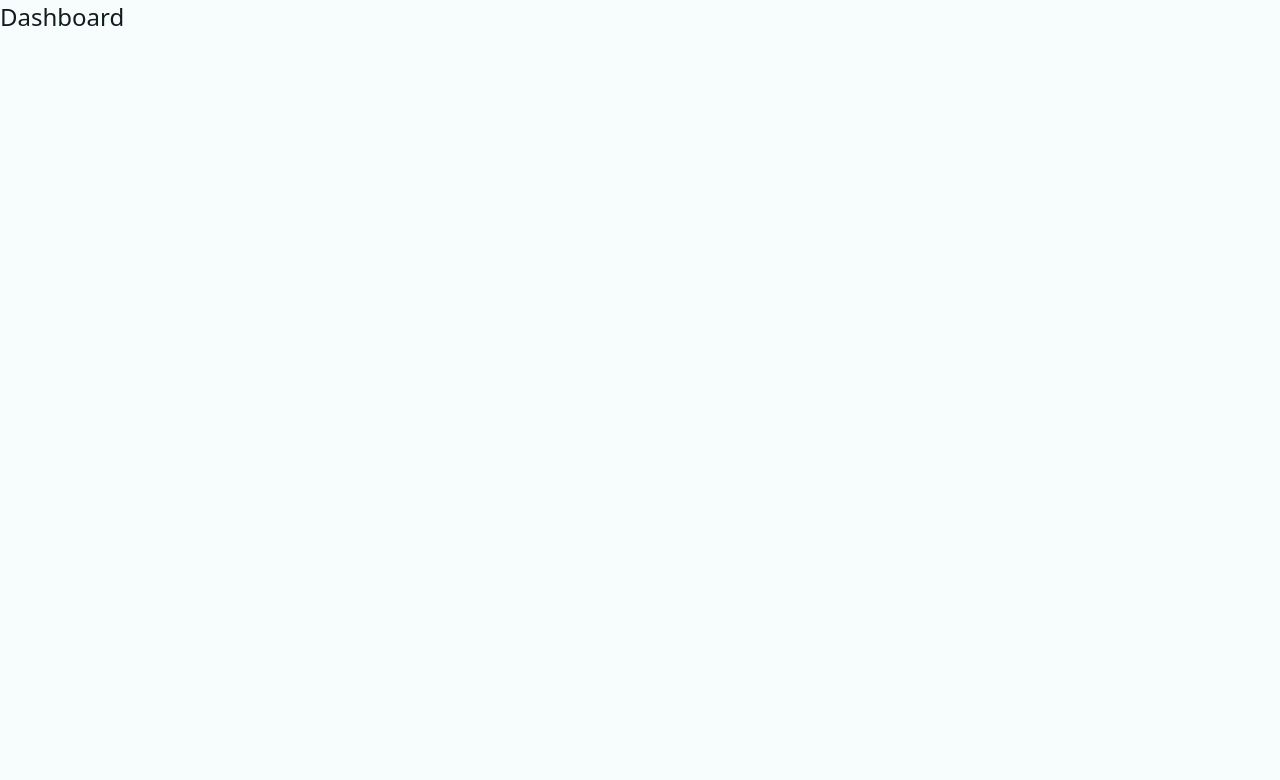
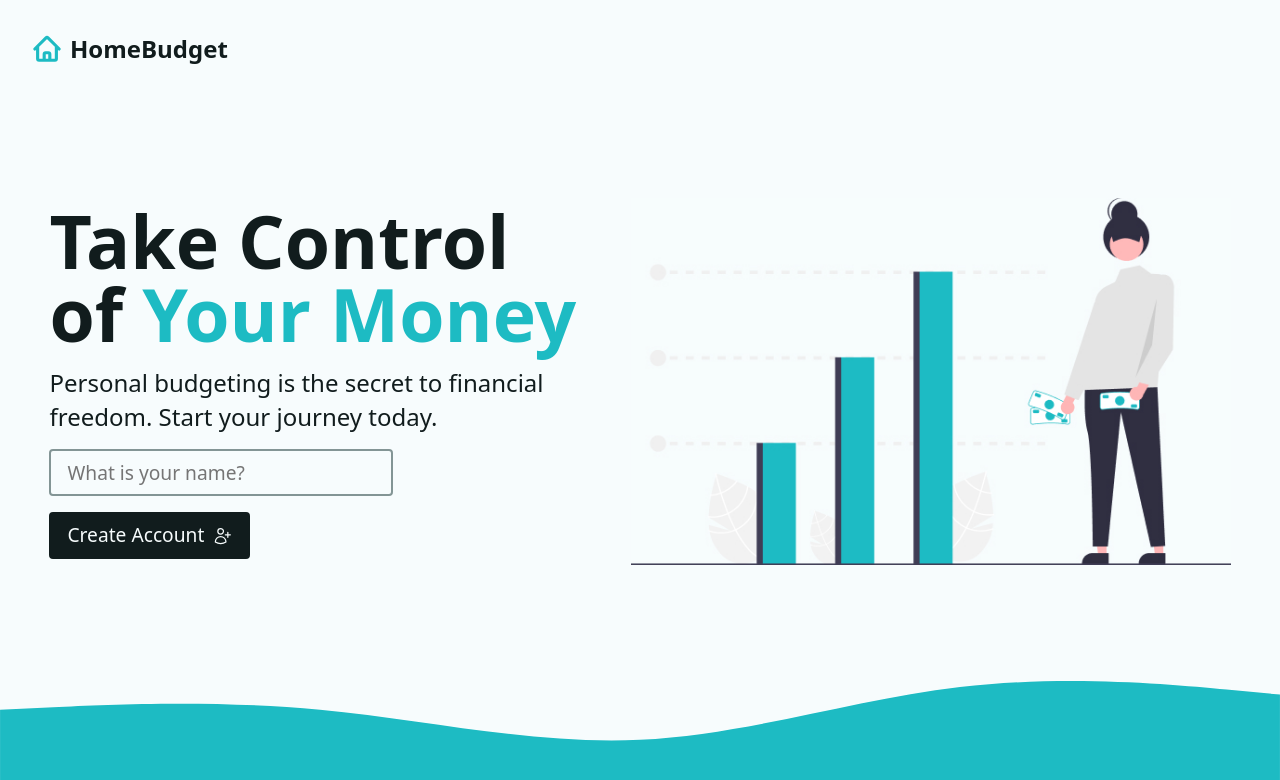
Before and after one commit to min33sky/budget-app, a React (Vite) app: page / in a window 1280 px wide. Shown: the top 780 px of the page. Built offline with nearby package versions, Linux system fonts and the light colour scheme.

Commit message:
feat: nav added

```diff
--- a/package.json
+++ b/package.json
@@ -9,6 +9,7 @@
     "preview": "vite preview"
   },
   "dependencies": {
+    "@heroicons/react": "^2.0.16",
     "react": "^18.2.0",
     "react-dom": "^18.2.0",
     "react-hot-toast": "^2.4.0",
--- a/src/App.tsx
+++ b/src/App.tsx
@@ -1,19 +1,34 @@
 import { createBrowserRouter, RouterProvider } from 'react-router-dom';
-import Dashboard, { dashboardLoader } from './pages/Dashboard';
+import { logoutAction } from './actions/logout';
+import Main, { mainLoader } from './layouts/Main';
+import Dashboard, { dashboardAction, dashboardLoader } from './pages/Dashboard';
 import Error from './pages/Error';
 
 const router = createBrowserRouter([
   {
     path: '/',
-    element: <Dashboard />,
-    loader: dashboardLoader,
+    element: <Main />,
+    loader: mainLoader,
     errorElement: <Error />,
+    children: [
+      {
+        index: true,
+        element: <Dashboard />,
+        loader: dashboardLoader,
+        action: dashboardAction,
+        errorElement: <Error />,
+      },
+      {
+        path: 'logout',
+        action: logoutAction,
+      },
+    ],
   },
 ]);
 
 function App() {
   return (
-    <div className="App">
+    <div>
       <RouterProvider router={router} />
     </div>
   );
--- /dev/null
+++ b/src/actions/logout.ts
@@ -0,0 +1,8 @@
+import { redirect } from 'react-router-dom';
+import { deleteItem } from '../utils/localStorage';
+
+export async function logoutAction() {
+  deleteItem('username');
+
+  return redirect('/');
+}
--- /dev/null
+++ b/src/components/Intro.tsx
@@ -0,0 +1,35 @@
+import { UserPlusIcon } from '@heroicons/react/24/outline';
+import React from 'react';
+import { Form } from 'react-router-dom';
+import illustration from '../assets/illustration.jpg';
+
+export default function Intro() {
+  return (
+    <div className="intro">
+      <div>
+        <h1>
+          Take Control of <span className="accent">Your Money</span>
+        </h1>
+        <p>
+          Personal budgeting is the secret to financial freedom. Start your
+          journey today.
+        </p>
+        <Form method="post">
+          <input
+            type="text"
+            name="username"
+            required
+            placeholder="What is your name?"
+            aria-label="What is your name?"
+            autoComplete="given-name"
+          />
+          <button type="submit" className="btn btn--dark">
+            <span>Create Account</span>
+            <UserPlusIcon width={20} />
+          </button>
+        </Form>
+      </div>
+      <img src={illustration} alt="Person with money" width={600} />
+    </div>
+  );
+}
--- /dev/null
+++ b/src/components/Nav.tsx
@@ -0,0 +1,36 @@
+import { Form, NavLink } from 'react-router-dom';
+import { TrashIcon } from '@heroicons/react/24/outline';
+
+import logomark from '../assets/logomark.svg';
+
+interface Props {
+  username: string;
+}
+
+export default function Nav({ username }: Props) {
+  return (
+    <nav>
+      <NavLink to={'/'} title="Go to home">
+        <img src={logomark} alt="" height={30} />
+        <span>HomeBudget</span>
+      </NavLink>
+
+      {username && (
+        <Form
+          method="post"
+          action="logout"
+          onSubmit={(event) => {
+            if (!confirm('Delete user and all data?')) {
+              event.preventDefault();
+            }
+          }}
+        >
+          <button>
+            <span>Delete User</span>
+            <TrashIcon width={20} />
+          </button>
+        </Form>
+      )}
+    </nav>
+  );
+}
--- /dev/null
+++ b/src/layouts/Main.tsx
@@ -0,0 +1,23 @@
+import { Outlet, useLoaderData } from 'react-router-dom';
+import Nav from '../components/Nav';
+import wave from '../assets/wave.svg';
+import { fetchData } from '../utils/localStorage';
+
+export function mainLoader() {
+  const username = fetchData('username');
+  return { username };
+}
+
+export default function Main() {
+  const { username } = useLoaderData() as { username: string };
+
+  return (
+    <div className="layout">
+      <Nav username={username} />
+      <main>
+        <Outlet />
+      </main>
+      <img src={wave} alt="" />
+    </div>
+  );
+}
--- a/src/pages/Dashboard.tsx
+++ b/src/pages/Dashboard.tsx
@@ -1,10 +1,16 @@
 import React from 'react';
 import { useLoaderData } from 'react-router-dom';
-import { fetchData } from '../utils/fetchData';
+import Intro from '../components/Intro';
+import { fetchData } from '../utils/localStorage';
 
 export function dashboardLoader() {
   const username = fetchData('username');
+  console.log('username', username);
   return { username };
+}
+
+export async function dashboardAction({ request }: { request: Request }) {
+  console.log('대시보드 액션: ', request);
 }
 
 export default function Dashboard() {
@@ -12,9 +18,14 @@ export default function Dashboard() {
   console.log('username', username);
 
   return (
-    <div>
-      <h1>{username}</h1>
-      Dashboard
-    </div>
+    <>
+      {username ? (
+        <div>
+          <p>Welcome, {username}</p>
+        </div>
+      ) : (
+        <Intro />
+      )}
+    </>
   );
 }
--- a/src/utils/fetchData.ts
+++ b/src/utils/localStorage.ts
@@ -1,3 +1,7 @@
 export function fetchData(key: string) {
   return JSON.parse(localStorage.getItem(key) as any);
 }
+
+export function deleteItem(key: string) {
+  localStorage.removeItem(key);
+}
```
Also changed, not shown: 1 other file (tests, documents, lock files or other folders).
